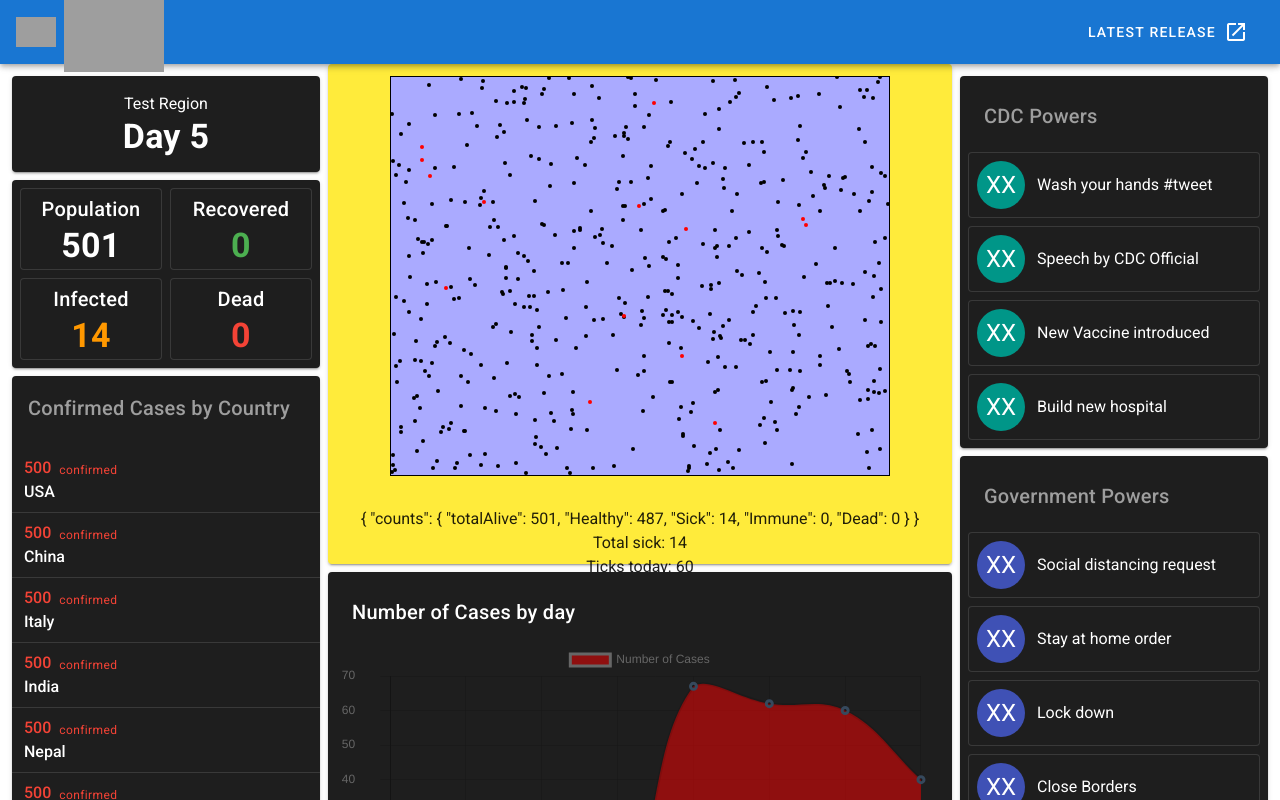
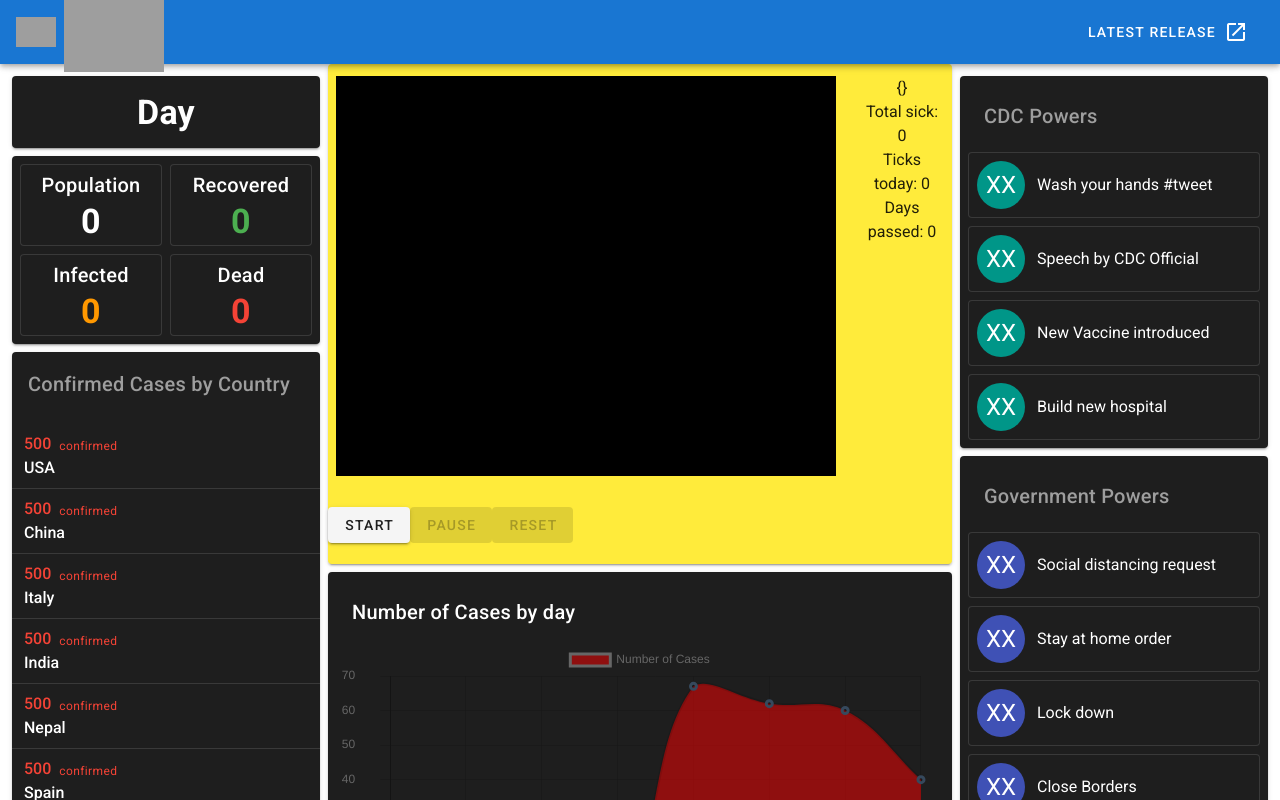
Before and after one commit to uzirthapa/corona-game, a Vue app: page / in a window 1280 px wide. Shown: the top 800 px of the page. Built offline with nearby package versions, Linux system fonts and the light colour scheme; grey boxes are pictures that could not be loaded.

Commit message:
Fixes count calculations in the store Updates the MainLayout to read the new getters from the store Adds start, play/pause, and reset buttons to the canvas

```diff
--- a/src/components/CGameCanvas.vue
+++ b/src/components/CGameCanvas.vue
@@ -1,5 +1,9 @@
 <template>
-  <v-container fluid class="pa-0" style="width: 100%; height: 100%;">
+  <v-container
+    fluid
+    class="pa-0"
+    style="width: 100%; height: 100%;"
+  >
     <v-row class="text-center px-2">
       <v-col>
         <canvas
@@ -31,7 +35,25 @@
     </v-row>
     <v-row>
       <v-col>
-        Test
+        <v-btn
+          @click="start"
+          :disabled="!!timer || ended"
+        >Start
+        </v-btn>
+
+        <v-btn
+          @click="playPause"
+          :disabled="!timer"
+        >
+          {{this.paused ? 'Play' : 'Pause'}}
+        </v-btn>
+
+        <v-btn
+          @click="reset"
+          :disabled="!ended"
+          >
+          Reset
+        </v-btn>
       </v-col>
     </v-row>
   </v-container>
@@ -41,39 +63,41 @@
 import Quad from './Quad';
 import Region from './Region';
 
-const testRegion = new Region('Test Region', new Quad(0, 0, 500, 400));
-testRegion.initialize(500);
-const testViewPort = new Quad(0, 0, 500, 400);
-import {mapMutations, mapGetters} from 'vuex'
+import {mapMutations, mapGetters} from 'vuex';
+
 export default {
   name: 'GameCanvas',
   data: () => ({
     canvas: null,
     timer: null,
+    paused: false,
+    ended: false,
     counts: {},
     ticksPassed: 0,
     daysPassed: 0,
 
-    regions: [],
+    regions: [
+      new Region('Test Region', new Quad(0, 0, 500, 400)),
+    ],
     testViewPort: new Quad(0, 0, 500, 400),
-    initialHealthy: 99,
+    initialHealthy: 10,
     initialSick: 1,
-    totalCounts: {}
+    totalCounts: {},
   }),
   created() {
-    this.canvas = this.$refs.canvas;
-    console.log(this.canvas);
+    this.reset();
     const vm = this;
     this.$nextTick(
       () => {
         vm.canvas = vm.$refs.canvas;
+        vm.drawBackground();
         console.log('Canvas', vm.canvas);
-        vm.timer = setInterval(
-          () => {
-            vm.draw();
-          },
-          10,
-        );
+        // vm.timer = setInterval(
+        //   () => {
+        //     vm.draw();
+        //   },
+        //   10,
+        // );
       },
     );
     // var vm = this;
@@ -90,9 +114,7 @@ export default {
     // return this.timer;
   },
   computed: {
-    ...mapGetters({
-
-               }),
+    ...mapGetters({}),
     configs() {
       return {
         ticksPerDay: 100,
@@ -128,24 +150,65 @@ export default {
   },
   methods: {
     ...mapMutations([
-       'updateCounts',
-            'updateDays'
+      'updateCounts',
+      'updateDays',
     ]),
+    playPause(){
+      this.paused = !this.paused;
+    },
+    reset() {
+      this.drawBackground();
+      this.paused = false;
+      this.ended = false;
+
+      if (this.timer) {
+        clearInterval(this.timer);
+        this.timer = null;
+      }
+
+      this.regions.forEach(
+        region => {
+          region.reset();
+          region.initialize(this.initialHealthy, this.initialSick);
+        },
+      );
+    },
+    start() {
+      if (this.timer) {
+        return;
+      }
+
+      if (!this.canvas) {
+        return;
+      }
+
+      this.timer = setInterval(this.step, 10);
+    },
+    step() {
+      if (this.paused) {
+        return;
+      }
+      this.tick();
+      this.draw();
+      this.checkEnd();
+    },
     tick() {
       // pretick all regions
-      testRegion.preTick(this.configs);
+      this.regions.forEach(region => region.preTick(this.configs));
 
       // then tick all regions
-      testRegion.tick(this.configs);
+      this.regions.forEach(region => region.tick(this.configs));
 
       // update counts
-      this.$set(this.counts, 'counts', testRegion.getCounts());
+      this.regions.forEach(region => {
+        this.$set(this.counts, region.name, region.getCounts());
+      });
 
-      this.totalCounts = {
-        counts: testRegion.getCounts(),
-        region: testRegion.name,
-      }
-      this.updateCounts(this.totalCounts)
+      // this.totalCounts = {
+      //   counts: testRegion.getCounts(),
+      //   region: testRegion.name,
+      // };
+      this.updateCounts(this.counts);
 
 
       this.ticksPassed += 1;
@@ -153,21 +216,32 @@ export default {
         this.ticksPassed = 0;
         this.daysPassed += 1;
       }
-      this.updateDays(this.daysPassed)
+      this.updateDays(this.daysPassed);
     },
     draw() {
-      this.tick();
-      this.canvas.getContext('2d').clearRect(0, 0, this.canvas.width, this.canvas.height);
-      testRegion.draw(this.canvas, testViewPort, 1);
-      this.checkEnd();
+      this.drawBackground();
+      this.regions.forEach(region => region.draw(this.canvas, this.testViewPort, 1));
+    },
+    drawBackground() {
+      if (!this.canvas){
+        return;
+      }
+      const ctx = this.canvas.getContext('2d');
+      ctx.clearRect(0, 0, this.canvas.width, this.canvas.height);
+      ctx.fillStyle = '#000000';
+      ctx.fillRect(0, 0, this.canvas.width, this.canvas.height);
+      // this.canvas.getContext('2d').clearRect(0, 0, this.canvas.width, this.canvas.height);
+
     },
     checkEnd() {
       if (this.totalSick === 0) {
+        this.ended = true;
         clearInterval(this.timer);
+        this.timer = null;
       }
     },
     vaccinate(percentage) {
-      testRegion.vaccinate(percentage);
+      this.regions.forEach(region => region.vaccinate(percentage));
     },
   },
 };
--- a/src/layouts/MainLayout.vue
+++ b/src/layouts/MainLayout.vue
@@ -16,7 +16,7 @@
           </div>
 
           <div class="pb-2">
-            <v-card v-if="counts.counts" dark width="100%" class="pa-2">
+            <v-card v-if="globalTotals" dark width="100%" class="pa-2">
               <v-layout wrap>
                 <v-flex text-center xs6>
                   <v-card outlined>
@@ -25,7 +25,7 @@
                   Population
                   </div>
                   <div :class="`display-1 font-weight-bold --text`">
-                    {{counts.counts.totalAlive}}
+                    {{globalTotals.totalAlive}}
                   </div>
                   </v-flex>
                   </v-card>
@@ -37,7 +37,7 @@
                         Recovered
                       </div>
                       <div :class="`display-1 font-weight-bold green--text`">
-                        {{counts.counts.Immune}}
+                        {{globalTotals.totalImmune}}
                       </div>
                     </v-flex>
                   </v-card>
@@ -49,7 +49,7 @@
                         Infected
                       </div>
                       <div :class="`display-1 font-weight-bold orange--text`">
-                        {{counts.counts.Sick}}
+                        {{globalTotals.totalSick}}
                       </div>
                     </v-flex>
                   </v-card>
@@ -61,7 +61,7 @@
                         Dead
                       </div>
                       <div :class="`display-1 font-weight-bold red--text`">
-                        {{counts.counts.Dead}}
+                        {{globalTotals.totalDead}}
                       </div>
                     </v-flex>
                   </v-card>
@@ -457,7 +457,8 @@
     computed: {
       ...mapGetters({
         counts: 'counts',
-        daysPassed: 'days'
+        daysPassed: 'days',
+        globalTotals: 'globalTotals',
       })
     },
     mounted() {
--- a/src/store/index.js
+++ b/src/store/index.js
@@ -1,7 +1,11 @@
-import Vue from 'vue'
-import Vuex from 'vuex'
+import Vue from 'vue';
+import Vuex from 'vuex';
 
-Vue.use(Vuex)
+Vue.use(Vuex);
+
+function totalCounts(obj, key) {
+  return Object.values(obj).reduce((total, current) => total + (current[key] || 0), 0);
+}
 
 export default new Vuex.Store({
   state: {
@@ -33,107 +37,130 @@ export default new Vuex.Store({
   },
   getters: {
     counts(state) {
-      return state.counts
+      return state.counts;
     },
     days(state) {
-      return state.days
+      return state.days;
     },
-    moveSpeed (state) {
-      return state.moveSpeed
+    moveSpeed(state) {
+      return state.moveSpeed;
     },
     minDaysSick(state) {
-      return state.minDaysSick
+      return state.minDaysSick;
     },
     recoveryRate(state) {
-      return state.recoveryRate
+      return state.recoveryRate;
     },
     deathRate(state) {
-      return state.deathRate
+      return state.deathRate;
     },
     spreadChance(state) {
-      return state.spreadChance
+      return state.spreadChance;
     },
     washHandsFactor(state) {
-      return state.washHandsFactor
+      return state.washHandsFactor;
     },
     cdcSpeechFactor(state) {
-      return state.cdcSpeechFactor
+      return state.cdcSpeechFactor;
     },
     newHospitalFactor(state) {
-      return state.newHospitalFactor
+      return state.newHospitalFactor;
     },
     socialDistancingFactor(state) {
-      return state.socialDistancingFactor
+      return state.socialDistancingFactor;
     },
     stayAtHomeFactor(state) {
-      return state.stayAtHomeFactor
+      return state.stayAtHomeFactor;
     },
     lockDownFactor(state) {
-      return state.lockDownFactor
+      return state.lockDownFactor;
     },
     vaccinePercentage(state) {
-      return state.vaccinePercentage
+      return state.vaccinePercentage;
+    },
+
+    totalAlive(state) {
+      return totalCounts(state.counts, 'totalAlive');
+    },
+    totalSick(state) {
+      return totalCounts(state.counts, 'Sick');
+    },
+    totalDead(state) {
+      return totalCounts(state.counts, 'Dead');
+    },
+    totalImmune(state) {
+      return totalCounts(state.counts, 'Immune');
+    },
+    totalHealthy(state) {
+      return totalCounts(state.counts, 'Healthy');
+    },
+    globalTotals(state, getters) {
+      return {
+        totalAlive: getters.totalAlive,
+        totalSick: getters.totalSick,
+        totalDead: getters.totalDead,
+        totalImmune: getters.totalImmune,
+        totalHealthy: getters.totalHealthy,
+      };
     },
 
   },
   mutations: {
     updateWashHandsFactor(state, value) {
-      state.washHandsFactor = value
+      state.washHandsFactor = value;
     },
     updateCdcSpeechFactor(state, value) {
-      state.cdcSpeechFactor = value
+      state.cdcSpeechFactor = value;
     },
     updateNewHospitalFactor(state, value) {
-      state.newHospitalFactor = value
+      state.newHospitalFactor = value;
     },
     updateSocialDistancingFactor(state, value) {
-      state.socialDistancingFactor = value
+      state.socialDistancingFactor = value;
     },
     updateStayAtHomeFactor(state, value) {
-      state.stayAtHomeFactor = value
+      state.stayAtHomeFactor = value;
     },
     updateLockDownFactor(state, value) {
-      state.lockDownFactor = value
+      state.lockDownFactor = value;
     },
     updateVaccinePercentage(state, value) {
-      state.vaccinePercentage = value
+      state.vaccinePercentage = value;
     },
     updateVaccineUsed(state, value) {
-      state.vaccineUsed = value
+      state.vaccineUsed = value;
     },
 
-    updateCounts(state, value){
-      state.counts = value
+    updateCounts(state, value) {
+      state.counts = value;
     },
     updateSpreadRate(state, value) {
-      state.spreadRate = value
+      state.spreadRate = value;
     },
     updateRadius(state, value) {
-      state.radius = value
+      state.radius = value;
     },
     updateDays(state, value) {
-      state.days = value
+      state.days = value;
     },
     updateDeathRate(state, value) {
-      state.deathRate = value
+      state.deathRate = value;
     },
     updateMoveSpeed(state, value) {
-      state.moveSpeed = value
+      state.moveSpeed = value;
     },
     updateMinDaysSick(state, value) {
-      state.minDaysSick = value
+      state.minDaysSick = value;
     },
     updateRecoveryRate(state, value) {
-      state.recoveryRate = value
+      state.recoveryRate = value;
     },
     updateSpreadChance(state, value) {
-      state.spreadChance = value
+      state.spreadChance = value;
     },
 
 
   },
-  actions: {
-  },
-  modules: {
-  }
-})
+  actions: {},
+  modules: {},
+});
```
